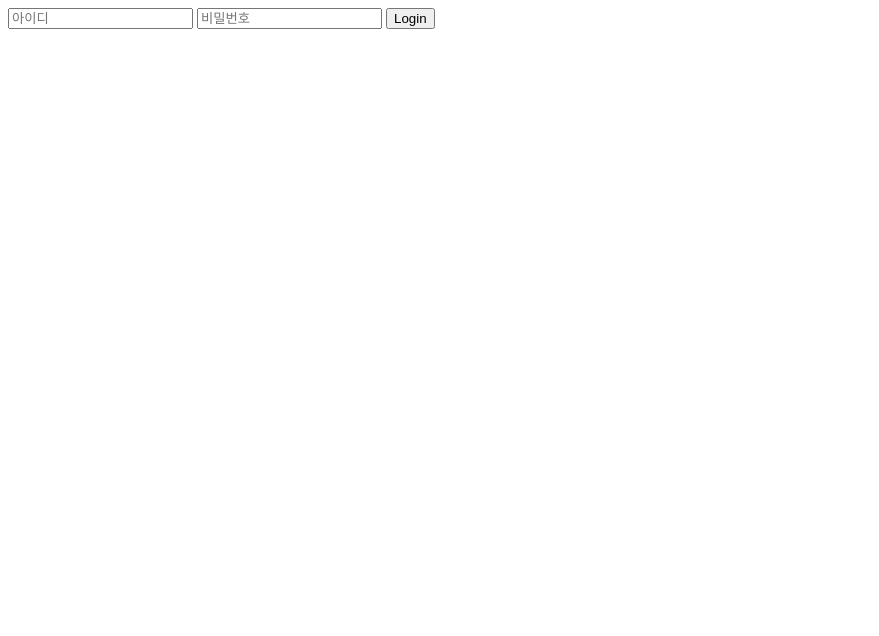
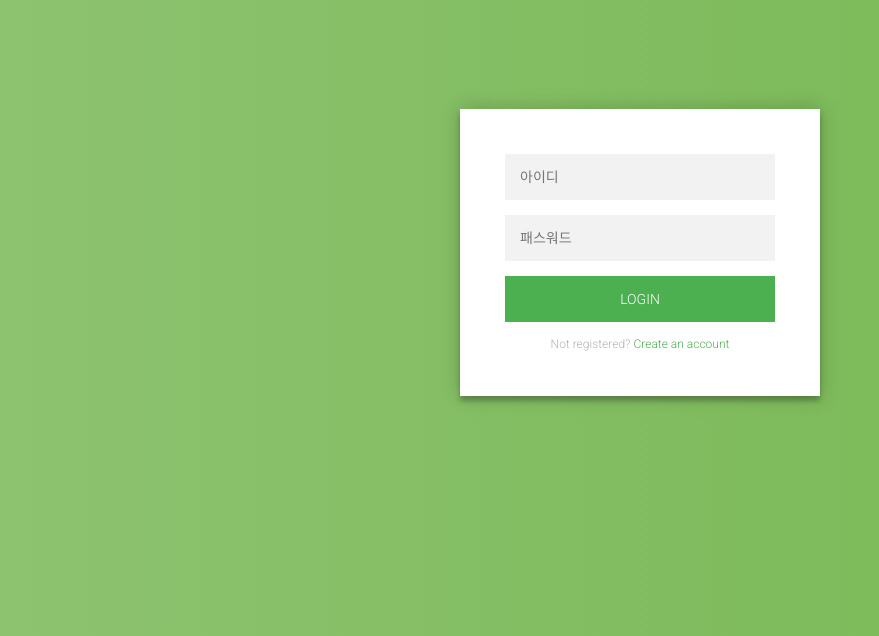
Before and after one commit to softgi/NodeStudy, a Node server app: page /login in a window 1280 px wide. Shown: the top 636 px of the page, without its empty margins (0-879 px from the left). Run offline with Node 20, Linux system fonts and the light colour scheme.

Commit message:
로그인 화면 꾸미기

```diff
--- /dev/null
+++ b/app/src/public/css/home/login.css
@@ -0,0 +1,102 @@
+@import url(https://fonts.googleapis.com/css?family=Roboto:300);
+
+.login-page {
+  width: 360px;
+  padding: 8% 0 0;
+  margin: auto;
+}
+.form {
+  position: relative;
+  z-index: 1;
+  background: #FFFFFF;
+  max-width: 360px;
+  margin: 0 auto 100px;
+  padding: 45px;
+  text-align: center;
+  box-shadow: 0 0 20px 0 rgba(0, 0, 0, 0.2), 0 5px 5px 0 rgba(0, 0, 0, 0.24);
+}
+.form input {
+  font-family: "Roboto", sans-serif;
+  outline: 0;
+  background: #f2f2f2;
+  width: 100%;
+  border: 0;
+  margin: 0 0 15px;
+  padding: 15px;
+  box-sizing: border-box;
+  font-size: 14px;
+}
+.form button {
+  font-family: "Roboto", sans-serif;
+  text-transform: uppercase;
+  outline: 0;
+  background: #4CAF50;
+  width: 100%;
+  border: 0;
+  padding: 15px;
+  color: #FFFFFF;
+  font-size: 14px;
+  -webkit-transition: all 0.3 ease;
+  transition: all 0.3 ease;
+  cursor: pointer;
+}
+.form button:hover,.form button:active,.form button:focus {
+  background: #43A047;
+}
+.form .message {
+  margin: 15px 0 0;
+  color: #b3b3b3;
+  font-size: 12px;
+}
+.form .message a {
+  color: #4CAF50;
+  text-decoration: none;
+}
+.form .register-form {
+  display: none;
+}
+.container {
+  position: relative;
+  z-index: 1;
+  max-width: 300px;
+  margin: 0 auto;
+}
+.container:before, .container:after {
+  content: "";
+  display: block;
+  clear: both;
+}
+.container .info {
+  margin: 50px auto;
+  text-align: center;
+}
+.container .info h1 {
+  margin: 0 0 15px;
+  padding: 0;
+  font-size: 36px;
+  font-weight: 300;
+  color: #1a1a1a;
+}
+.container .info span {
+  color: #4d4d4d;
+  font-size: 12px;
+}
+.container .info span a {
+  color: #000000;
+  text-decoration: none;
+}
+.container .info span .fa {
+  color: #EF3B3A;
+}
+body {
+  background: #76b852; /* fallback for old browsers */
+  background: -webkit-linear-gradient(right, #76b852, #8DC26F);
+  background: -moz-linear-gradient(right, #76b852, #8DC26F);
+  background: -o-linear-gradient(right, #76b852, #8DC26F);
+  background: linear-gradient(to left, #76b852, #8DC26F);
+  font-family: "Roboto", sans-serif;
+  -webkit-font-smoothing: antialiased;
+  -moz-osx-font-smoothing: grayscale;
+}
+
+/* Copyright (c) 2022 by Aigars Silkalns (https://codepen.io/colorlib/pen/rxddKy) */
--- a/app/src/views/home/login.ejs
+++ b/app/src/views/home/login.ejs
@@ -4,12 +4,22 @@
     <meta charset="UTF-8">
     <meta http-equiv="X-UA-Compatible" content="IE=edge">
     <meta name="viewport" content="width=device-width, initial-scale=1.0">
+    <link rel="stylesheet" href="/css/home/login.css">
     <title>Login</title>
 </head>
 <body>
-    <input id="id" type="text" placeholder="아이디"/>
-    <input id="pw" type="text" placeholder="비밀번호"/>
-    <button id="btn">Login</button>
+    <div class="login-page">
+        <div class="form">
+          <form class="login-form">
+            <input id="id" type="text" placeholder="아이디"/>
+            <input pw="pw" type="password" placeholder="패스워드"/>
+            <button>login</button>
+            <p class="message">Not registered? <a href="/register">Create an account</a></p>
+          </form>
+        </div>
+      </div>
     <script src="/js/home/login.js"></script>
 </body>
 </html>
+
+<!-- Copyright (c) 2022 by Aigars Silkalns (https://codepen.io/colorlib/pen/rxddKy) -->
```
